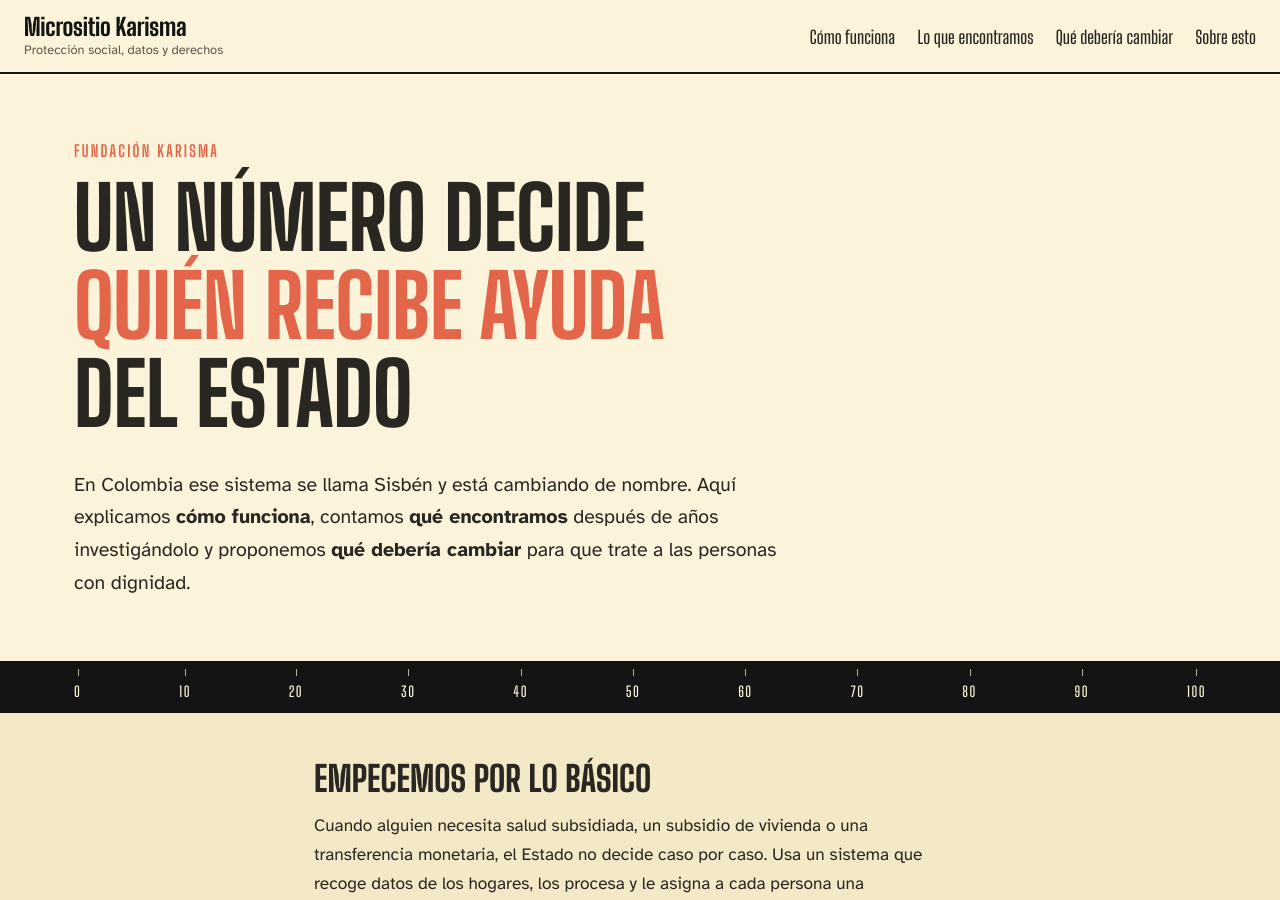
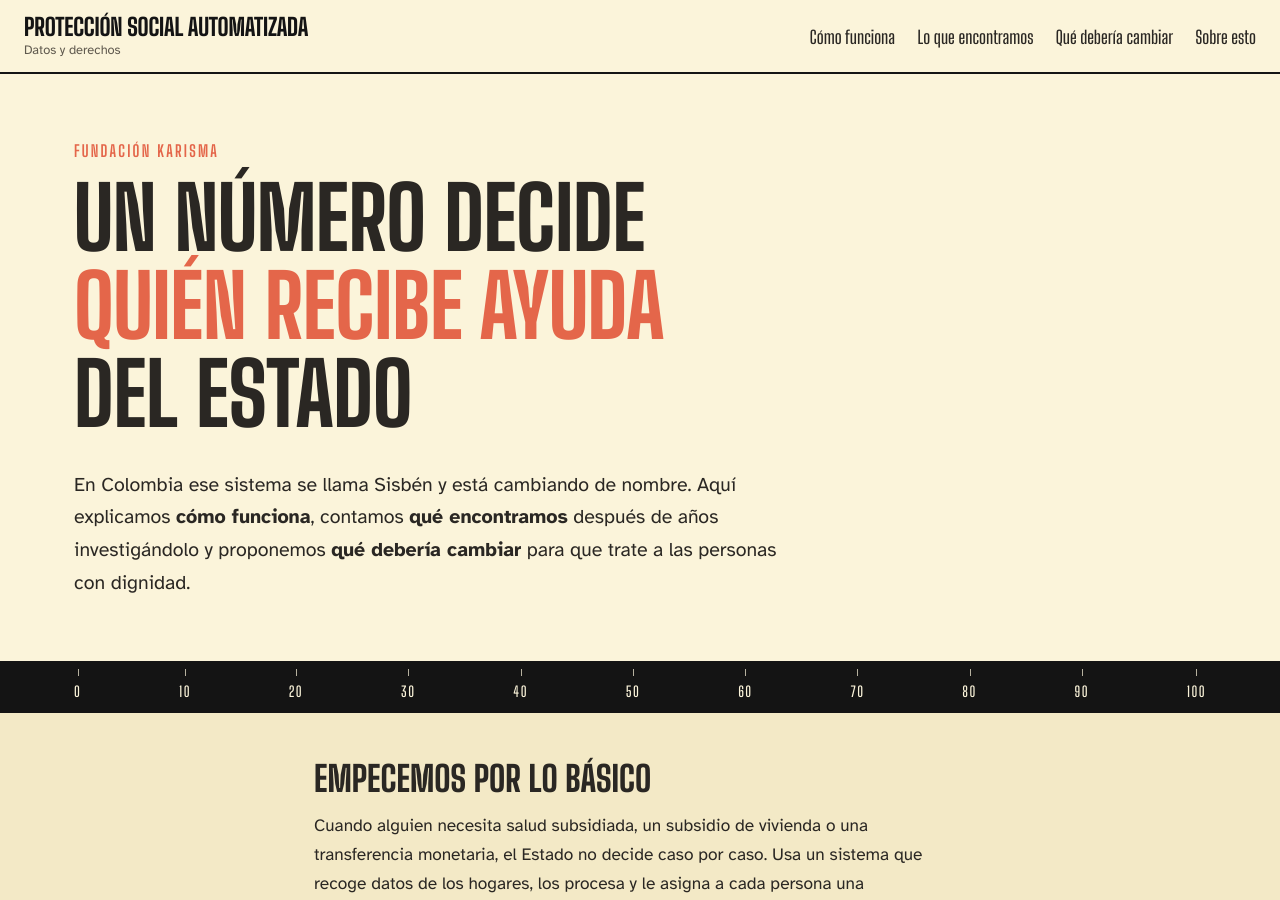
Before and after one commit to aliciaduquea/digitalwelfarestate-karisma, a Jekyll site: the page built from index.html, in a window 1280 px wide and 900 px high. Built offline with Jekyll 4.4.1, drawn with Linux system fonts in a browser that asks for light colours.

Commit message:
Update _config.yml

```diff
--- a/_config.yml
+++ b/_config.yml
@@ -1,6 +1,6 @@
 # Configuración del micrositio
-title: "Micrositio Karisma"
-description: "Protección social, datos y derechos"
+title: "PROTECCIÓN SOCIAL AUTOMATIZADA"
+description: "Datos y derechos"
 lang: es
 
 # IMPORTANTE para GitHub Pages:
```
